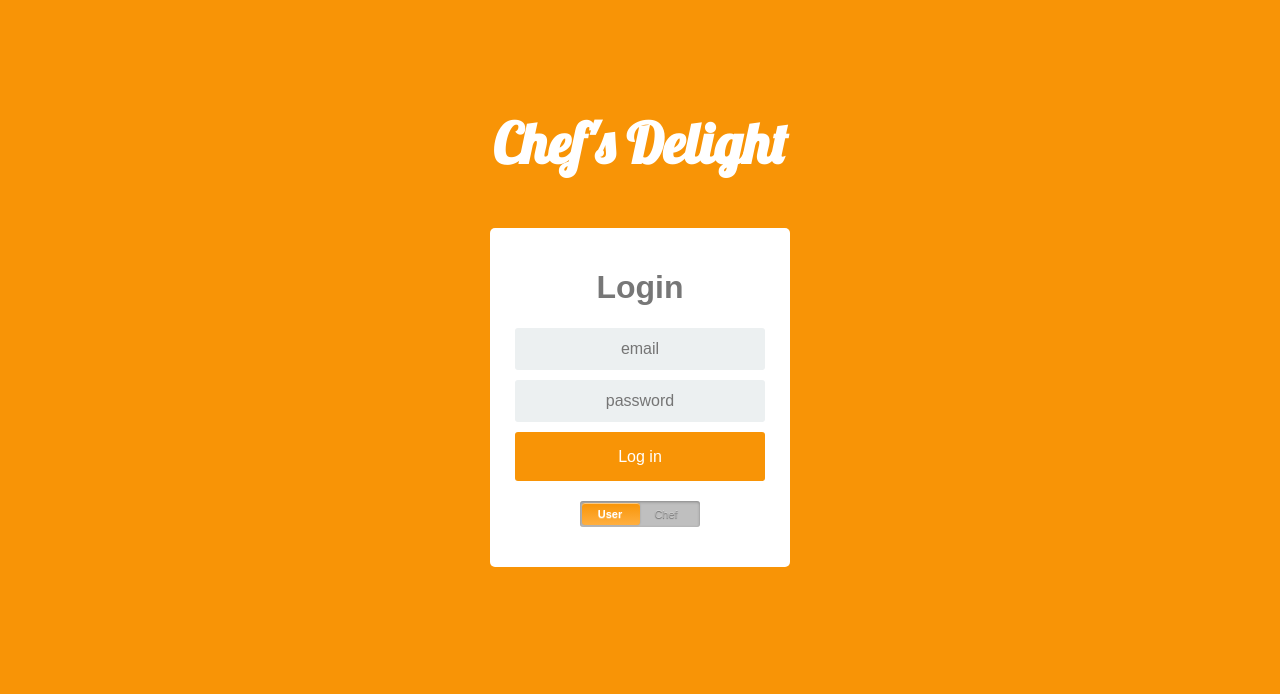
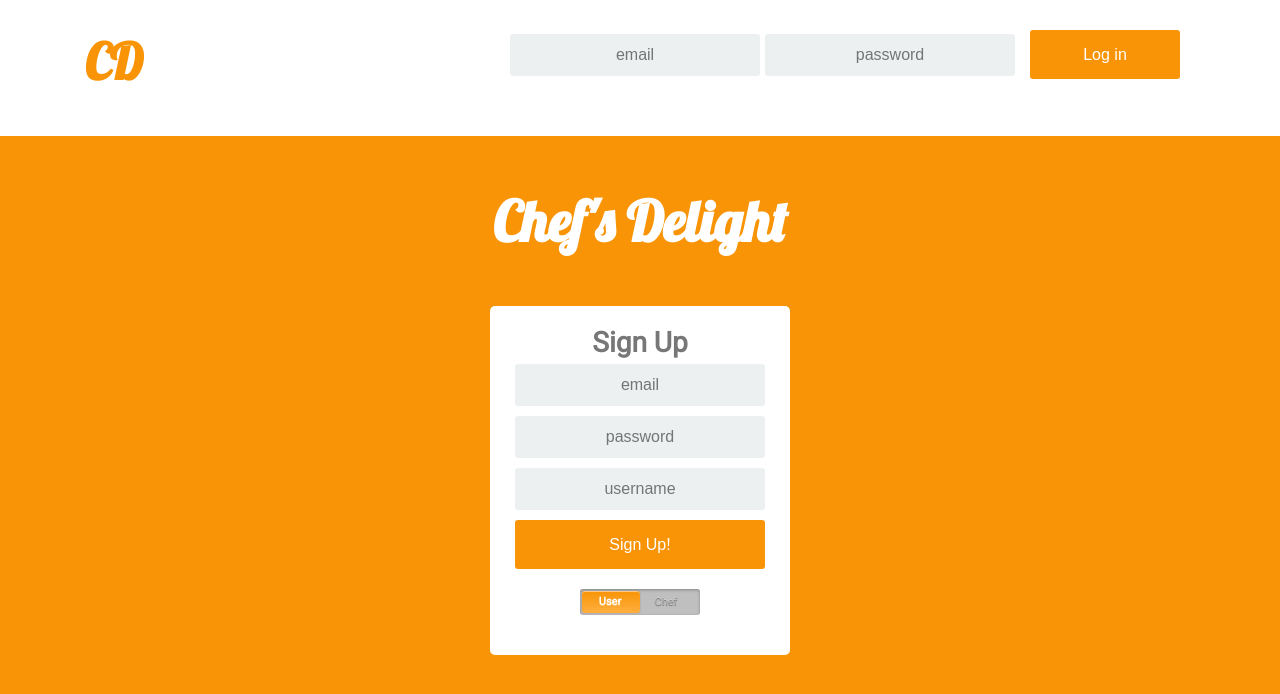
Before and after one commit to kjbappsllc/chefsdelight, a Flask app: page / in a window 1280 px wide. Shown: the top 694 px of the page. Run offline with Flask 2, Linux system fonts and the light colour scheme.

Commit message:
standard commit

```diff
--- a/app.py
+++ b/app.py
@@ -23,31 +23,29 @@ def home():
 
 @app.route("/login", methods=['POST'])
 def do_login():
+    print("Attempt to Login!")
     db = get_db()
     rows = None
 
-    EMAIL = str(request.form['email'])
-    PASSWORD = str(request.form['password'])
-    USERTYPE = str(request.form['view']) + 's'
+    EMAIL = str(request.form['lemail'])
+    PASSWORD = str(request.form['lpassword'])
 
     try:
-        if(USERTYPE == 'users'):
-            rows = db.execute("select * from master_users natural join (select * from users where email=?)", [request.form['email']])
-        elif (USERTYPE == 'chefs'):
-            rows = db.execute("select * from master_users natural join (select * from chefs where email=?)", [request.form['email']])
-        else:
-            print('\nInvalid user type\n')
-            return home()
+        rows = db.execute("select * from master_users where email=?",[EMAIL])
     except sqlite3.Error:
         flash('Incorrect username or password!')
         return home()
 
-    if request.form['password'] == 'password' and request.form['username'] == 'admin':
+    if PASSWORD == 'password' and EMAIL == 'admin':
         session[loggedInSession] = True
     else:
         flash('Incorrect username or password!')
     return home()
 
+@app.route("/sign-up", methods=['POST'])
+def do_signup():
+    print("Attempt To Sign Up!")
+    return home()
 
 ##DEV FUNCTIONS
 @app.teardown_appcontext
@@ -207,4 +205,4 @@ def populateDB():
 
 if __name__ == "__main__":
     app.secret_key = os.urandom(12)
-    app.run()
+    app.run(port=8080)
--- a/static/styles/login.css
+++ b/static/styles/login.css
@@ -1,17 +1,108 @@
+/* INITIAL SETUP */
 * {
   box-sizing: border-box;
+  padding: 0;
+  margin: 0;
 }
 
 *:focus {
   outline: none;
 }
 
-body {
-  font-family: Arial;
-  background-color: #F89406;
-  padding: 50px;
+.clearfix {
+  zoom: 1;
+}
+.clearfix:after {
+  content: '.';
+  clear: both;
+  display: block;
+  height: 0;
+  visibility: hidden;
 }
 
+/* PARENT STYLES */
+html,
+body {
+  background-color: #f89406;
+  font-family: 'Roboto';
+  color: #555;
+  font-size: 20px;
+  text-rendering: optimizeLegibility;
+  overflow-x: hidden;
+}
+
+/* REUSABLE STYLES */
+.row {
+  max-width: 1140px;
+  margin: 0 auto;
+}
+
+.btn {
+  border: 2px solid transparent;
+  background: #f89406;
+  color: #ffffff;
+  font-size: 16px;
+  line-height: 25px;
+  padding: 10px 0;
+  text-decoration: none;
+  text-shadow: none;
+  border-radius: 3px;
+  box-shadow: none;
+  transition: 0.25s;
+  display: block;
+  width: 250px;
+  margin: 0 auto;
+}
+
+.btn:hover,
+.header-btn:hover {
+  background-color: rgb(201, 117, 0);
+}
+
+/* HEADER - SIGN IN */
+header {
+  height: 17vh;
+  background-color: #fff;
+}
+
+.header-text {
+  font-size: 250%;
+  margin-top: 30px;
+  float: left;
+  font-family: 'Lobster';
+  color: #f89406;
+  margin-left: 15px;
+}
+
+.sign-in {
+  float: right;
+  padding: 20px 0;
+  padding-right: 30px;
+}
+
+.sign-in input {
+  display: inline-block;
+  margin-top: 10px;
+}
+
+.header-btn {
+  margin-left: 10px;
+  border: 2px solid transparent;
+  background: #f89406;
+  color: #ffffff;
+  font-size: 16px;
+  line-height: 25px;
+  padding: 10px 0;
+  text-decoration: none;
+  text-shadow: none;
+  border-radius: 3px;
+  box-shadow: none;
+  transition: 0.25s;
+  width: 150px;
+  display: inline-block;
+}
+
+/* BODY */
 .screen-title {
   margin: 50px auto 50px auto;
   font-family: 'Lobster', cursive;
@@ -20,12 +111,12 @@ body {
   text-align: center;
 }
 
-.login {
+.sign-up {
   margin: 20px auto;
   width: 300px;
 }
 
-.login-screen {
+.sign-up-screen {
   background-color: #fff;
   padding: 20px;
   border-radius: 5px;
@@ -34,6 +125,8 @@ body {
 .app-title {
   text-align: center;
   color: #777;
+  font-size: 70%;
+  margin-bottom: 5px;
 }
 
 .login-form {
--- a/templates/login.html
+++ b/templates/login.html
@@ -3,9 +3,10 @@
 
 <head>
     <meta charset="utf-8" />
-    <title>Login</title>
+    <title>Chef's Delight</title>
     <meta name="viewport" content="width=device-width, initial-scale=1">
     <link href="https://fonts.googleapis.com/css?family=Lobster" rel="stylesheet">
+    <link href="https://fonts.googleapis.com/css?family=Roboto" rel="stylesheet">
     <link rel="stylesheet" type="text/css" href="{{ url_for('static',filename='styles/login.css') }}">
 </head>
 
@@ -13,12 +14,26 @@
     {% if session['logged_in'] %}
     <p>You're logged in already!</p>
     {% else %}
-    <form action="/login" method="POST">
+    <header>
+        <nav>
+            <div class="row">
+                <h1 class="header-text">CD</h1>
+                <div class="sign-in">
+                    <form action="/login" method="POST">
+                        <input type="text" class="login-field" value="" placeholder="email" name="lemail">
+                        <input type="text" class="login-field" value="" placeholder="password" name="lpassword">
+                        <input type="submit" value="Log in" class="header-btn">
+                    </form>
+                </div>
+            </div>
+        </nav>
+    </header>
+    <form action="/sign-up" method="POST">
         <h1 class="screen-title">Chef's Delight</h1>
-        <div class="login">
-            <div class="login-screen">
+        <div class="sign-up">
+            <div class="sign-up-screen">
                 <div class="app-title">
-                    <h1>Login</h1>
+                    <h1>Sign Up</h1>
                 </div>
 
                 <div class="login-form">
@@ -32,7 +47,12 @@
                         <label class="login-field-icon fui-lock" for="login-pass"></label>
                     </div>
 
-                    <input type="submit" value="Log in" class="btn btn-primary btn-large btn-block">
+                    <div class="control-group">
+                        <input type="text" class="login-field" value="" placeholder="username" name="username">
+                        <label class="login-field-icon fui-lock" for="login-pass"></label>
+                    </div>
+
+                    <input type="submit" value="Sign Up!" class="btn btn-primary btn-large btn-block">
                     <div class="switch">
                         <input type="radio" class="switch-input" name="view" value="user" id="user" checked>
                         <label for="user" class="switch-label switch-label-off">User</label>
```
Also changed, not shown: other parts of static/styles/login.css (+10 -29 lines).
